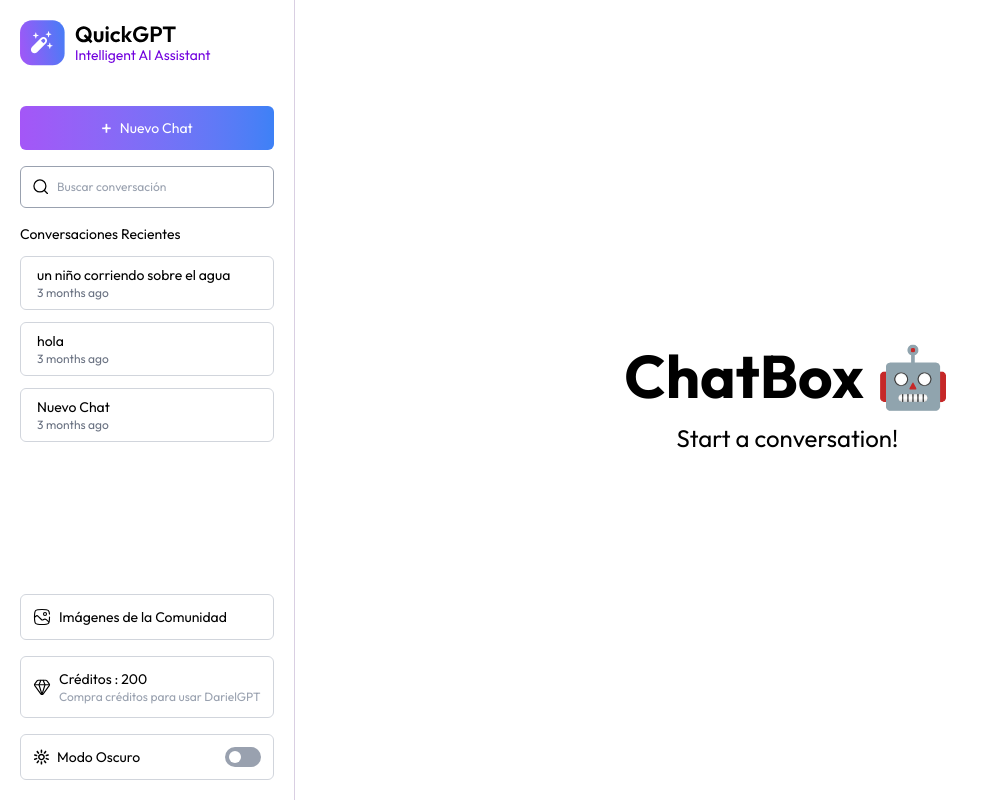
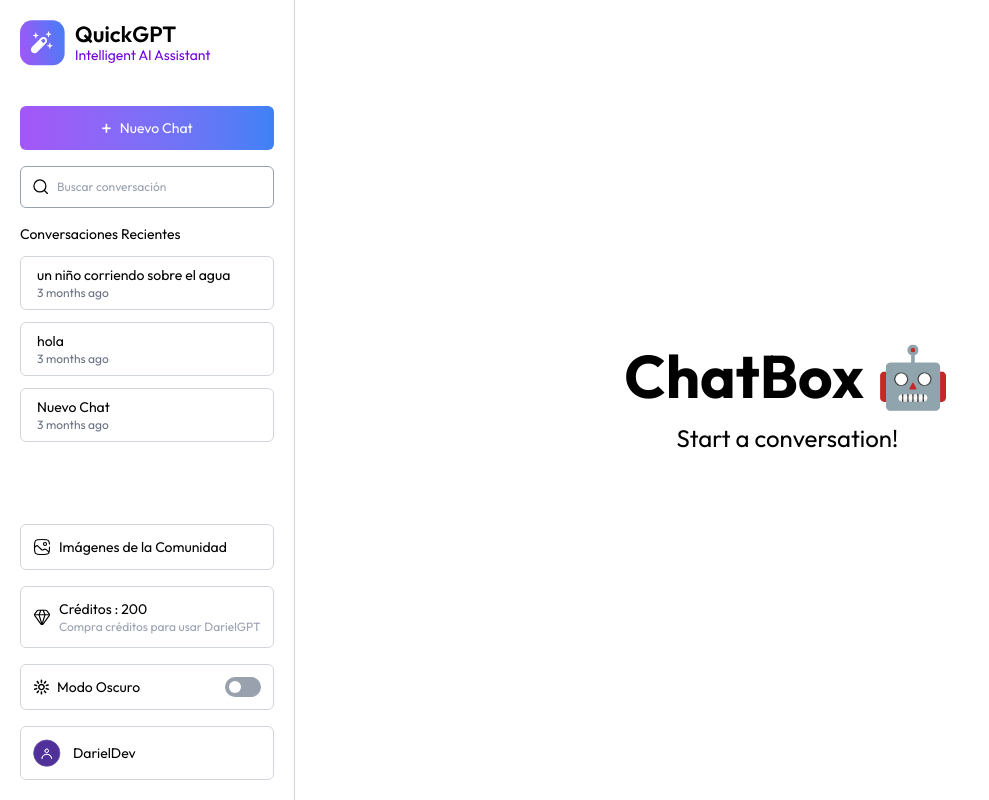
Before and after one commit to Dariel-dev-cloud/DarielGPT, a React (Vite) app: page / in a window 1280 px wide. Shown: the whole page, without its empty margins (0-989 px from the left). Built offline with nearby package versions, Linux system fonts and the light colour scheme.

Commit message:
Refactor Sidebar and App components to manage menu state; update navigation and styling

```diff
--- a/src/App.jsx
+++ b/src/App.jsx
@@ -4,13 +4,17 @@
 import ChatBox from './components/ChatBox'
 import Credits from './pages/Credits'
 import Community from './pages/Community'
+import { assets } from './assets/assets'
 
 export default function App() {
+  const [isMenuOpen, setIsMenuOpen] = React.useState(false)
   return (
     <>
+      {!isMenuOpen && <img src={assets.menu_icon} className='absolute top-3 left-3
+     w-8 h-8 cursor-pointer md:hidden not-dark:invert' onClick={() => setIsMenuOpen(true)} />}
       <div className='dark:bg-gradient-to-b from-[#242124] to-[#000000] dark:text-white ' >
         <div className='flex h-screen w-screen' >
-          <Sidebar />
+          <Sidebar isMenuOpen={isMenuOpen} setIsMenuOpen={setIsMenuOpen} />
           <Routes>
             <Route path='/' element={<ChatBox />} />
             <Route path='/credits' element={<Credits />} />
--- a/src/components/Sidebar.jsx
+++ b/src/components/Sidebar.jsx
@@ -4,13 +4,14 @@
 import moment from 'moment'
 
 
-function Sidebar() {
+function Sidebar({ isMenuOpen, setIsMenuOpen }) {
     const { chats, setSelectedChat, theme, setTheme, user, navigate } = useAppContext()
     const [search, setSearch] = useState('')
     return (
-        <div className='flex flex-col h-screen min-w-72 p-5 dark:bg-gradient-to-b
+        <div className={`flex flex-col h-screen min-w-72 p-5 dark:bg-gradient-to-b
         from-[#242124]/30 to-[#000000]/30 border-r border-[#80609f]/30 backdrop-blur-3xl
-        transition-all duration-500 max-md:absolute left-0 z-1' >
+        transition-all duration-500 max-md:absolute left-0 z-10 ${!isMenuOpen &&
+            'max-md:-translate-x-full'}`} >
             <img src={theme === 'dark' ? assets.logo_full : assets.logo_full_dark} alt=""
                 className='w-full max-w-48' />
 
@@ -34,7 +35,11 @@
                     chats.filter((chat) => chat.messages[0] ?
                         chat.messages[0].content.toLowerCase().includes(search.toLowerCase()) :
                         chat.name.toLowerCase().includes(search.toLowerCase())).map((chat) => (
-                            <div key={chat._id} className='p-2 px-4 dark:bg-[#57317c]/10 border
+                            <div onClick={() => {
+                                navigate('/'); setSelectedChat(chat);
+                                setIsMenuOpen(false)
+                            }}
+                                key={chat._id} className='p-2 px-4 dark:bg-[#57317c]/10 border
                            border-gray-300 dark:border-[#80609f]/15 rounded-md cursor-pointer flex
                            justify-between group'>
                                 <div>
@@ -51,7 +56,9 @@
                         ))
                 }
             </div>
-            <div onClick={() => { navigate('/community') }} className='flex items-center gap-2 p-3 mt-4 border border-gray-300
+
+
+            <div onClick={() => { navigate('/community'); setIsMenuOpen(false) }} className='flex items-center gap-2 p-3 mt-4 border border-gray-300
             dark:border-white/15 rounded-md cursor-pointer hover:scale-103 transition-all' >
                 <img src={assets.gallery_icon} className='w-4.5 not-dark:invert' alt="" />
                 <div className='flex flex-col text-sm' >
@@ -59,7 +66,7 @@
                 </div>
             </div>
 
-            <div onClick={() => { navigate('/credits') }} className='flex items-center gap-2 p-3 mt-4 border border-gray-300
+            <div onClick={() => { navigate('/credits'); setIsMenuOpen(false) }} className='flex items-center gap-2 p-3 mt-4 border border-gray-300
             dark:border-white/15 rounded-md cursor-pointer hover:scale-103 transition-all' >
                 <img src={assets.diamond_icon} className='w-4.5 dark:invert' alt="" />
                 <div className='flex flex-col text-sm' >
@@ -81,9 +88,22 @@
                         peer-checked:bg-purple-600 transition-all ' >
                     </div>
                     <span className='absolute left-1 top-1
-                        w-3 h-3 bg-white rounded-full transition-transform peer-checked:traslate-x-4 ' ></span>
+                        w-3 h-3 bg-white rounded-full transition-transform peer-checked:translate-x-4 ' ></span>
                 </label>
             </div>
+
+            <div className='flex items-center gap-3 p-3 mt-4 border border-gray-300
+            dark:border-white/15 rounded-md cursor-pointer group' >
+                <img src={assets.user_icon} className='w-7 rounded-full' alt="" />
+                <p className='flex-1 text-sm dark:text-primary truncate' >
+                    {user ? user.name : 'Inicia sesion para continuar'}
+                </p>
+                {user && <img src={assets.logout_icon} className='h-5 cursor-pointer hidden
+                not-dark:invert group-hover:block ' />}
+            </div>
+
+            <img onClick={() => setIsMenuOpen(false)} src={assets.close_icon} className='absolute top-3 right-3 w-5 h-5
+          cursor-pointer md:hidden not-dark:invert' />
 
 
         </div>
```
